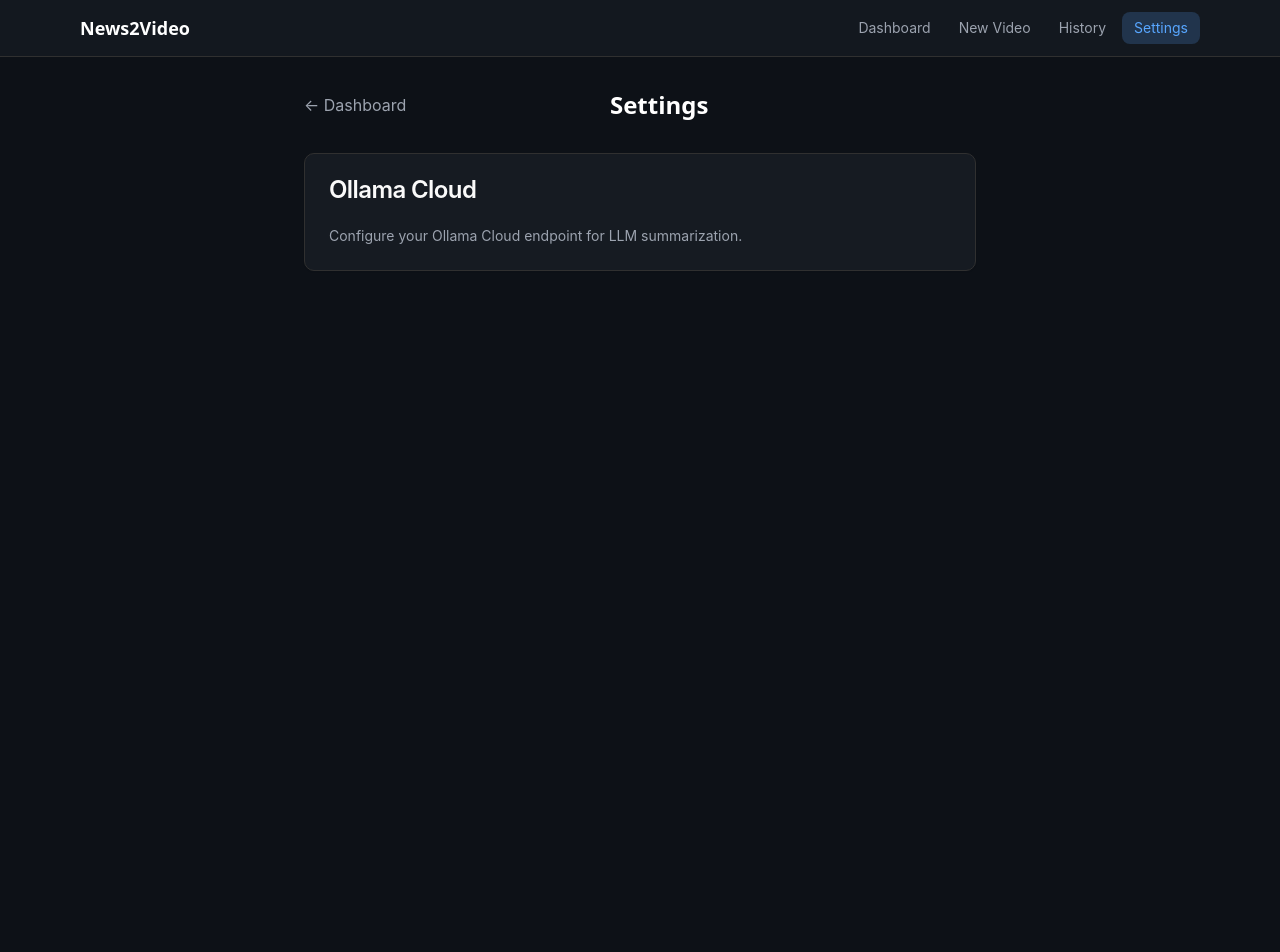
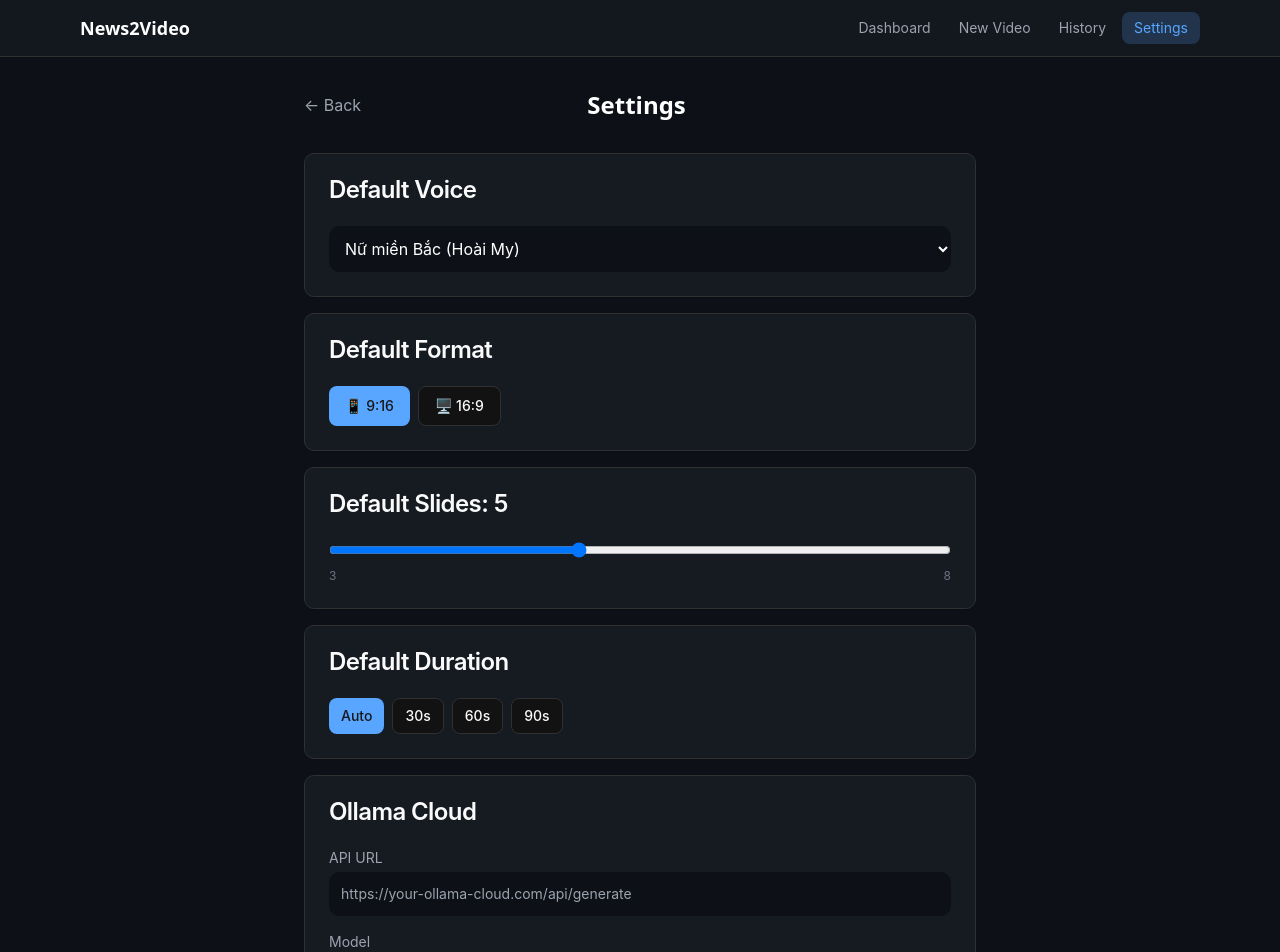
Before and after one commit to nguyennamkkb/news2podcast, a Next.js app in the folder frontend/: page /settings in a window 1280 px wide. Shown: the top 952 px of the page. Before the commit the page ends 857 px from the top, so only its background shows below. Built offline with nearby package versions, Linux system fonts and the light colour scheme.

Commit message:
feat(frontend): update History and Settings pages with filters and persistence
Ultraworked with [Sisyphus](https://github.com/code-yeongyu/oh-my-openagent)

Co-authored-by: Sisyphus <clio-agent@sisyphuslabs.ai>

```diff
--- a/frontend/src/app/history/page.tsx
+++ b/frontend/src/app/history/page.tsx
@@ -1,34 +1,24 @@
-"use client";
+'use client';
 
-import { useEffect, useState } from "react";
-import Link from "next/link";
-import { Button } from "@/components/ui/button";
-import { Card, CardContent, CardHeader, CardTitle } from "@/components/ui/card";
-
-interface VideoItem {
-  video_id: string;
-  title: string;
-  status: string;
-  duration_sec: number | null;
-  slide_count: number | null;
-  created_at: string;
-  download_9x16: string | null;
-  download_16x9: string | null;
-}
+import { useState } from 'react';
+import Link from 'next/link';
+import { useVideoHistory } from '@/hooks/useVideoHistory';
+import { HistoryTable } from '@/components/HistoryTable';
+import { Card, CardContent, CardHeader, CardTitle } from '@/components/ui/card';
 
 export default function HistoryPage() {
-  const [videos, setVideos] = useState<VideoItem[]>([]);
-  const [loading, setLoading] = useState(true);
+  const [page, setPage] = useState(1);
+  const [statusFilter, setStatusFilter] = useState('');
+  const [searchQuery, setSearchQuery] = useState('');
+  const { data, isLoading } = useVideoHistory(page, 20, statusFilter || undefined);
 
-  useEffect(() => {
-    fetch("http://localhost:8000/api/v1/videos")
-      .then((r) => r.json())
-      .then((data) => { setVideos(data.videos || []); setLoading(false); })
-      .catch(() => setLoading(false));
-  }, []);
+  const filteredVideos = (data?.videos ?? []).filter(v => {
+    if (!searchQuery) return true;
+    return (v.title || '').toLowerCase().includes(searchQuery.toLowerCase());
+  });
 
   return (
-    <main className="min-h-screen p-8">
+    <main className="min-h-screen p-4 md:p-8">
       <div className="max-w-6xl mx-auto">
         <div className="flex items-center justify-between mb-8">
           <Link href="/" className="text-gray-400 hover:text-white">← Dashboard</Link>
@@ -36,48 +26,22 @@
           <div className="w-16" />
         </div>
 
-        {loading ? (
-          <p className="text-gray-400 text-center py-12">Loading...</p>
-        ) : videos.length === 0 ? (
-          <Card className="bg-bg-secondary border-border">
-            <CardContent className="py-12 text-center text-gray-400">
-              No videos yet. <Link href="/new" className="text-accent-blue hover:underline">Create your first video</Link>
-            </CardContent>
-          </Card>
-        ) : (
-          <div className="overflow-x-auto">
-            <table className="w-full text-left">
-              <thead className="text-sm text-gray-400 border-b border-border">
-                <tr>
-                  <th className="py-3 px-4">Status</th>
-                  <th className="py-3 px-4">Title</th>
-                  <th className="py-3 px-4">Date</th>
-                  <th className="py-3 px-4">Duration</th>
-                  <th className="py-3 px-4">Actions</th>
-                </tr>
-              </thead>
-              <tbody>
-                {videos.map((v) => (
-                  <tr key={v.video_id} className="border-b border-border hover:bg-bg-tertiary/50">
-                    <td className="py-3 px-4">
-                      {v.status === "completed" ? "✅" : v.status === "processing" ? "🔄" : v.status === "failed" ? "❌" : "⏳"}
-                    </td>
-                    <td className="py-3 px-4">
-                      <Link href={`/video/${v.video_id}`} className="hover:text-accent-blue">{v.title || "Untitled"}</Link>
-                    </td>
-                    <td className="py-3 px-4 text-sm text-gray-400">{new Date(v.created_at).toLocaleDateString()}</td>
-                    <td className="py-3 px-4 text-sm text-gray-400">{v.duration_sec ? `${Math.round(v.duration_sec)}s` : "—"}</td>
-                    <td className="py-3 px-4">
-                      <div className="flex gap-2">
-                        {v.download_9x16 && <Button size="sm" asChild variant="outline"><a href={v.download_9x16} download>⬇</a></Button>}
-                      </div>
-                    </td>
-                  </tr>
-                ))}
-              </tbody>
-            </table>
-          </div>
-        )}
+        <Card className="bg-bg-secondary border-border">
+          <CardHeader><CardTitle>Videos</CardTitle></CardHeader>
+          <CardContent>
+            <HistoryTable
+              videos={filteredVideos}
+              isLoading={isLoading}
+              pagination={data?.pagination ?? null}
+              page={page}
+              onPageChange={setPage}
+              searchQuery={searchQuery}
+              onSearchChange={setSearchQuery}
+              statusFilter={statusFilter}
+              onStatusFilterChange={(s) => { setStatusFilter(s); setPage(1); }}
+            />
+          </CardContent>
+        </Card>
       </div>
     </main>
   );
--- a/frontend/src/app/settings/page.tsx
+++ b/frontend/src/app/settings/page.tsx
@@ -1,22 +1,130 @@
-"use client";
+'use client';
 
-import Link from "next/link";
-import { Button } from "@/components/ui/button";
-import { Card, CardContent, CardHeader, CardTitle } from "@/components/ui/card";
+import { useState } from 'react';
+import Link from 'next/link';
+import { useSettings, type UserSettings } from '@/hooks/useSettings';
+import { Button } from '@/components/ui/button';
+import { Card, CardContent, CardHeader, CardTitle } from '@/components/ui/card';
+
+const VOICES = [
+  { id: 'vi-VN-HoaiMyNeural', label: 'Nữ miền Bắc (Hoài My)' },
+  { id: 'vi-VN-NamMinhNeural', label: 'Nam miền Bắc (Nam Minh)' },
+  { id: 'en-US-JennyNeural', label: 'Female US (Jenny)' },
+  { id: 'en-US-GuyNeural', label: 'Male US (Guy)' },
+];
 
 export default function SettingsPage() {
+  const { settings, saveSettings, isLoading } = useSettings();
+  const [saved, setSaved] = useState(false);
+
+  if (isLoading) return null;
+
+  const showSaved = () => {
+    setSaved(true);
+    setTimeout(() => setSaved(false), 2000);
+  };
+
   return (
-    <main className="min-h-screen p-8">
+    <main className="min-h-screen p-4 md:p-8">
       <div className="max-w-2xl mx-auto">
         <div className="flex items-center justify-between mb-8">
-          <Link href="/" className="text-gray-400 hover:text-white">← Dashboard</Link>
+          <Link href="/" className="text-gray-400 hover:text-white">← Back</Link>
           <h1 className="text-2xl font-display font-black">Settings</h1>
           <div className="w-16" />
         </div>
-        <Card className="bg-bg-secondary border-border">
+
+        {saved && (
+          <div className="mb-4 p-3 bg-accent-teal/20 border border-accent-teal/40 rounded-lg text-accent-teal text-sm text-center">
+            ✅ Settings saved successfully
+          </div>
+        )}
+
+        <Card className="bg-bg-secondary border-border mb-4">
+          <CardHeader><CardTitle>Default Voice</CardTitle></CardHeader>
+          <CardContent>
+            <select
+              value={settings.defaultVoice}
+              onChange={e => { saveSettings({ defaultVoice: e.target.value }); showSaved(); }}
+              className="w-full bg-bg-primary border-border rounded-lg p-3 text-white"
+            >
+              {VOICES.map(v => <option key={v.id} value={v.id}>{v.label}</option>)}
+            </select>
+          </CardContent>
+        </Card>
+
+        <Card className="bg-bg-secondary border-border mb-4">
+          <CardHeader><CardTitle>Default Format</CardTitle></CardHeader>
+          <CardContent>
+            <div className="flex gap-2">
+              {(['9x16', '16x9'] as const).map(f => (
+                <Button
+                  key={f}
+                  variant={settings.defaultFormat === f ? 'default' : 'outline'}
+                  onClick={() => { saveSettings({ defaultFormat: f }); showSaved(); }}
+                  className={settings.defaultFormat === f ? 'bg-accent-blue' : ''}
+                >
+                  {f === '9x16' ? '📱 9:16' : '🖥️ 16:9'}
+                </Button>
+              ))}
+            </div>
+          </CardContent>
+        </Card>
+
+        <Card className="bg-bg-secondary border-border mb-4">
+          <CardHeader><CardTitle>Default Slides: {settings.defaultSlideCount}</CardTitle></CardHeader>
+          <CardContent>
+            <input
+              type="range" min={3} max={8}
+              value={settings.defaultSlideCount}
+              onChange={e => { saveSettings({ defaultSlideCount: Number(e.target.value) }); showSaved(); }}
+              className="w-full"
+            />
+            <div className="flex justify-between text-xs text-gray-500 mt-1"><span>3</span><span>8</span></div>
+          </CardContent>
+        </Card>
+
+        <Card className="bg-bg-secondary border-border mb-4">
+          <CardHeader><CardTitle>Default Duration</CardTitle></CardHeader>
+          <CardContent>
+            <div className="flex gap-2 flex-wrap">
+              {(['auto', 30, 60, 90] as const).map(d => (
+                <Button
+                  key={String(d)}
+                  variant={settings.defaultTargetDuration === d ? 'default' : 'outline'}
+                  size="sm"
+                  onClick={() => { saveSettings({ defaultTargetDuration: d as UserSettings['defaultTargetDuration'] }); showSaved(); }}
+                  className={settings.defaultTargetDuration === d ? 'bg-accent-blue' : ''}
+                >
+                  {d === 'auto' ? 'Auto' : `${d}s`}
+                </Button>
+              ))}
+            </div>
+          </CardContent>
+        </Card>
+
+        <Card className="bg-bg-secondary border-border mb-6">
           <CardHeader><CardTitle>Ollama Cloud</CardTitle></CardHeader>
-          <CardContent>
-            <p className="text-sm text-gray-400">Configure your Ollama Cloud endpoint for LLM summarization.</p>
+          <CardContent className="space-y-4">
+            <div>
+              <label className="text-sm text-gray-400 block mb-1">API URL</label>
+              <input
+                type="text"
+                value={settings.ollamaApiUrl}
+                onChange={e => saveSettings({ ollamaApiUrl: e.target.value })}
+                placeholder="https://your-ollama-cloud.com/api/generate"
+                className="w-full bg-bg-primary border-border rounded-lg p-3 text-white text-sm"
+              />
+            </div>
+            <div>
+              <label className="text-sm text-gray-400 block mb-1">Model</label>
+              <input
+                type="text"
+                value={settings.ollamaModel}
+                onChange={e => saveSettings({ ollamaModel: e.target.value })}
+                placeholder="qwen3:32b"
+                className="w-full bg-bg-primary border-border rounded-lg p-3 text-white text-sm"
+              />
+            </div>
           </CardContent>
         </Card>
       </div>
```
